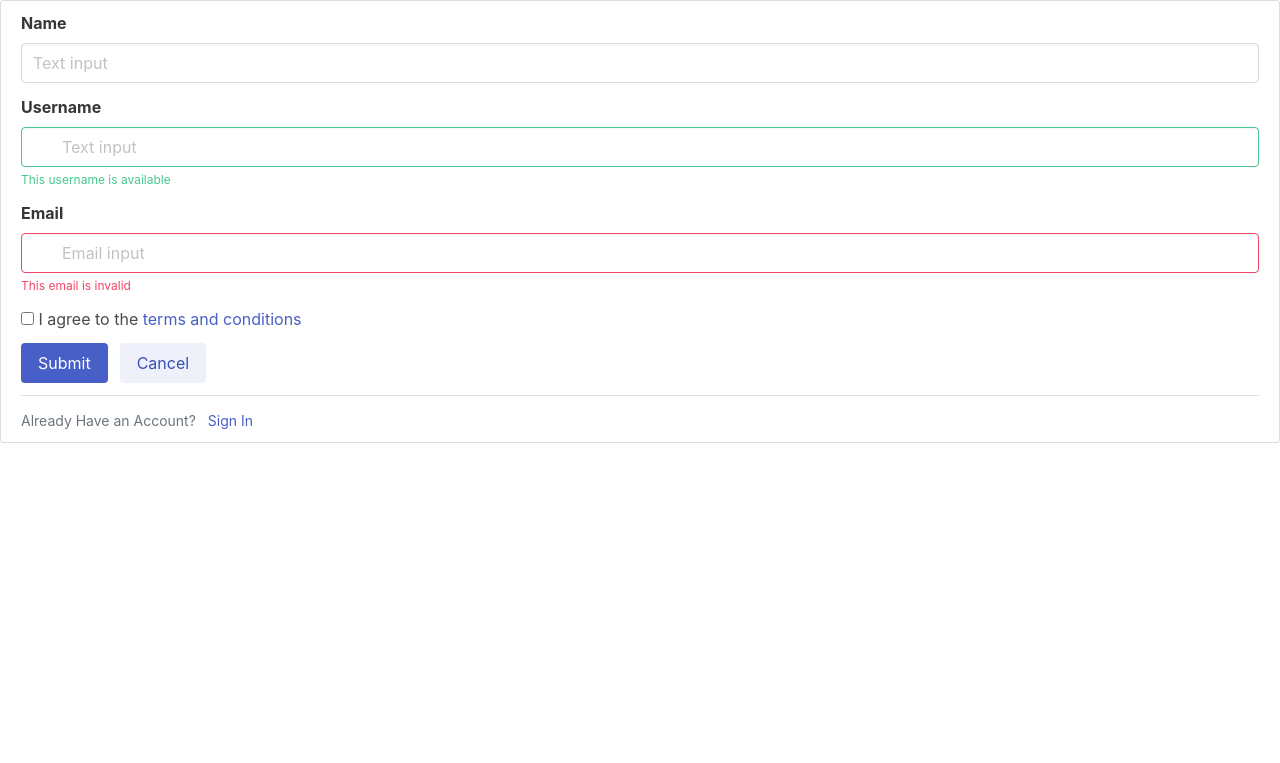
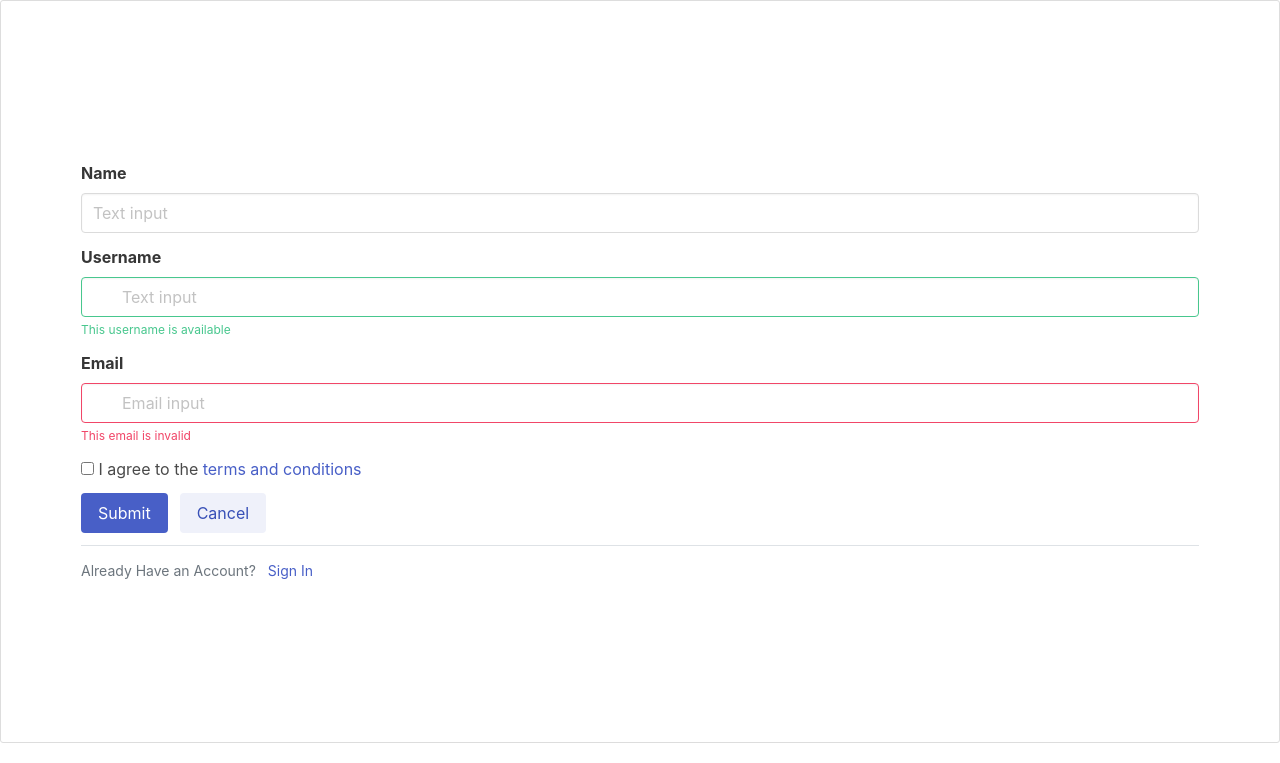
Before and after one commit to kelvinmburu/picstack, a Django app: page /register/ in a window 1280 px wide. Shown: the part 68-831 px from the top of the page. Before the commit the page ends 511 px from the top, so only its background shows below. Run offline with Django 4.2, Linux system fonts and the light colour scheme; some libraries are stand-ins or nearby versions.

```diff
--- a/static/css/main.css
+++ b/static/css/main.css
@@ -1,7 +1,11 @@
 .content-section {
     background: #ffffff;
-    padding: 10px 20px;
+    padding: 160px 80px;
     border: 1px solid #dddddd;
     border-radius: 3px;
     margin-bottom: 20px;
   }
+
+  .title {
+    padding-bottom: 20px;
+  }
```
